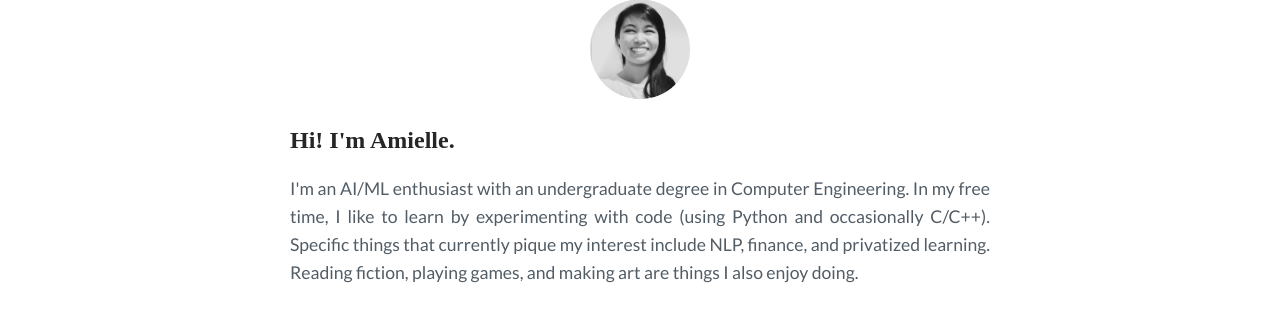
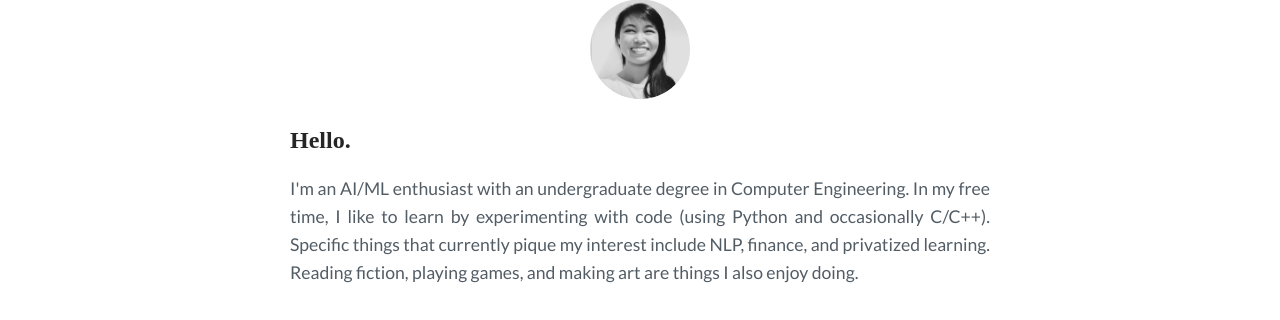
Before and after one commit to amielle/amielle.github.io, a Jekyll site: the page built from _pages/about.html, in a window 1280 px wide. Shown: the part 257-577 px from the top of the page. Built offline with Jekyll 4.4.1, drawn with Linux system fonts in a browser that asks for light colours.

Commit message:
Update about.html

```diff
--- a/_pages/about.html
+++ b/_pages/about.html
@@ -12,7 +12,7 @@ permalink: /about/
           <img src="{{site.baseurl}}/assets/img/{% if site.author-pic %}{{site.author-pic}}{% endif %}" alt="Author image">
         </div>
         <div class="author_info">
-          <h2 class="author_title">Hi! I'm Amielle.</h2>
+          <h2 class="author_title">Hello.</h2>
           <p class="author_subtitle">{% if site.about-author %}{{site.about-author}}{% else %}La croix godard blue bottle, vape iceland fingerstache cronut single-origin coffee lyft snackwave normcore small batch.{% endif %}</p>
       </div>
       </div>
```
